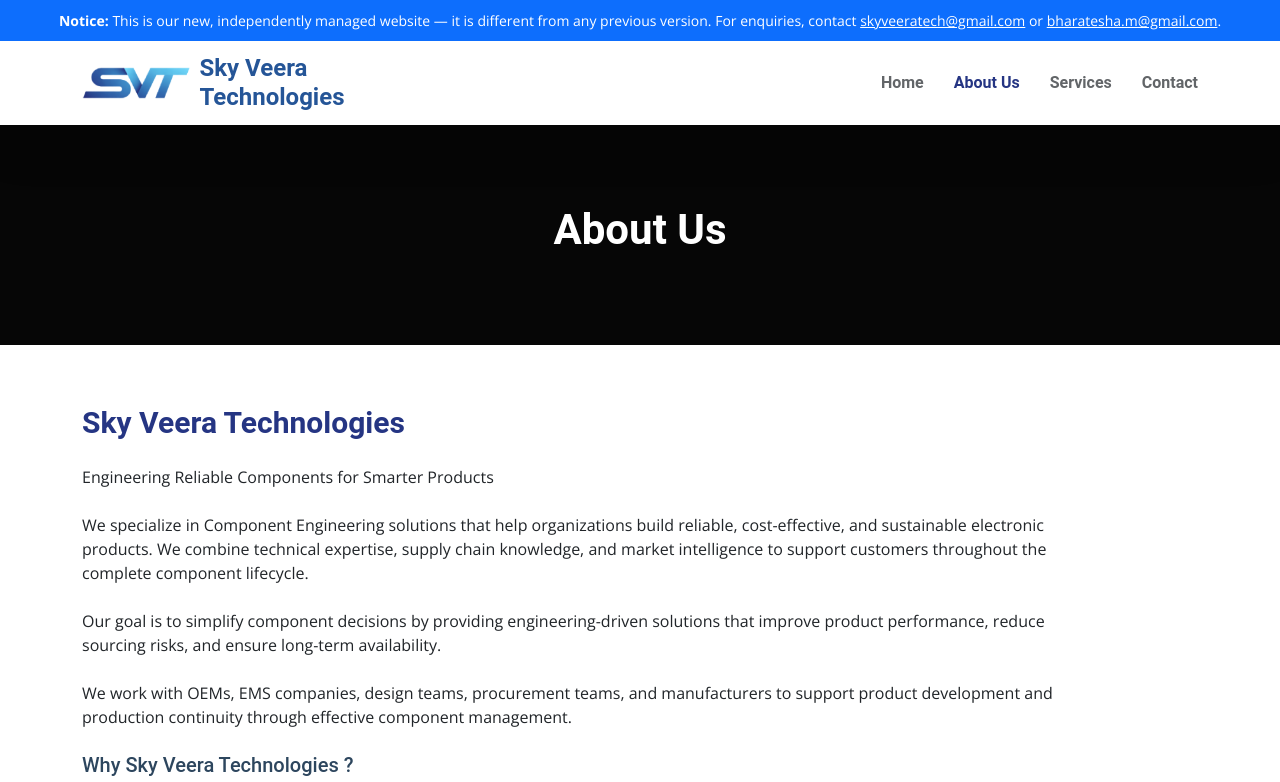
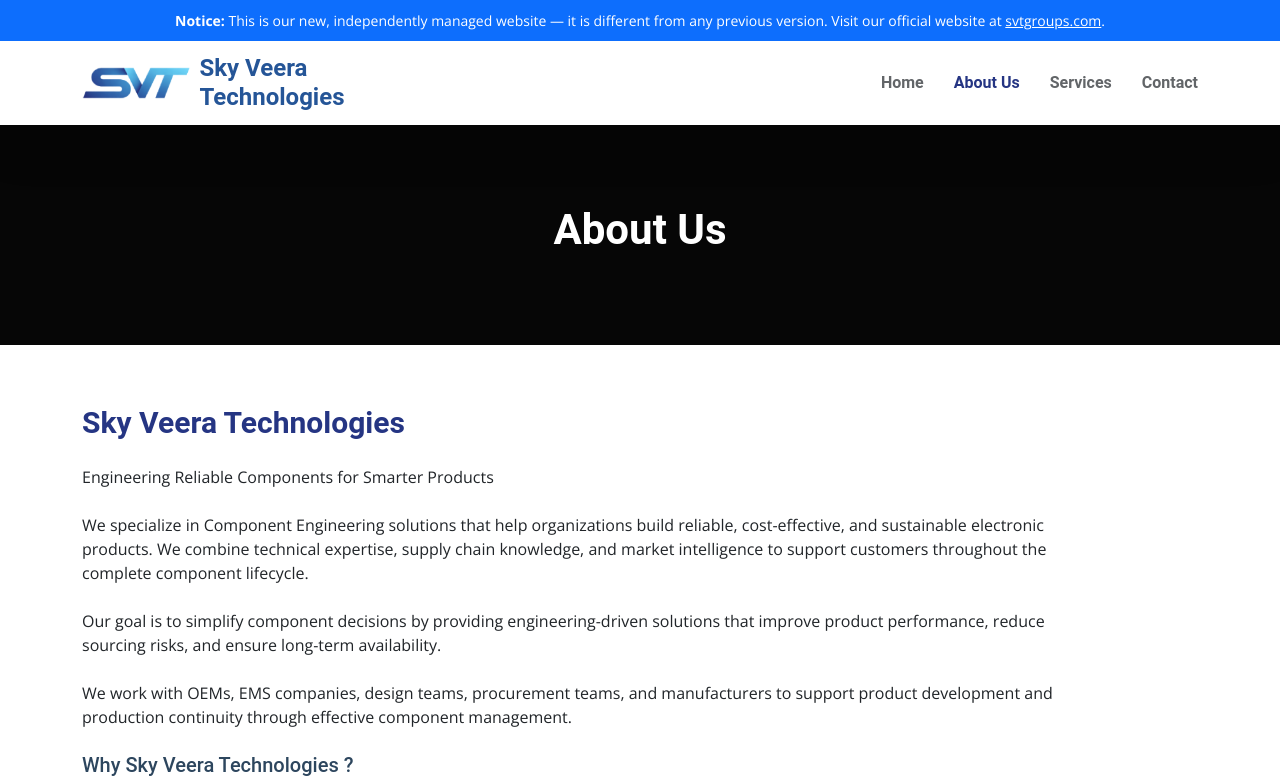
Before and after one commit to bharatesha/svtgroups-site, a plain HTML site: page about.html in a window 1280 px wide. Shown: the top 782 px of the page. Drawn offline with nearby package versions, Linux system fonts and the light colour scheme.

Commit message:
Replace banner emails with link to svtgroups.com

```diff
--- a/about.html
+++ b/about.html
@@ -36,7 +36,7 @@
 <body class="about-page">
   <!-- Site notice banner -->
   <div style="background:#0d6efd;color:#fff;text-align:center;padding:10px 16px;font-family:'Open Sans',system-ui,sans-serif;font-size:14px;line-height:1.5;position:relative;z-index:1100;">
-    <strong>Notice:</strong> This is our new, independently managed website &mdash; it is different from any previous version. For enquiries, contact <a href="mailto:skyveeratech@gmail.com" style="color:#fff;text-decoration:underline;">skyveeratech@gmail.com</a> or <a href="mailto:bharatesha.m@gmail.com" style="color:#fff;text-decoration:underline;">bharatesha.m@gmail.com</a>.
+    <strong>Notice:</strong> This is our new, independently managed website &mdash; it is different from any previous version. Visit our official website at <a href="https://svtgroups.com" style="color:#fff;text-decoration:underline;">svtgroups.com</a>.
   </div>
 
   <header id="header" class="header d-flex align-items-center sticky-top shadow-lg">
```
Also changed, not shown: contact.html (+1 -1 lines), index.html (+1 -1 lines), services.html (+1 -1 lines).
